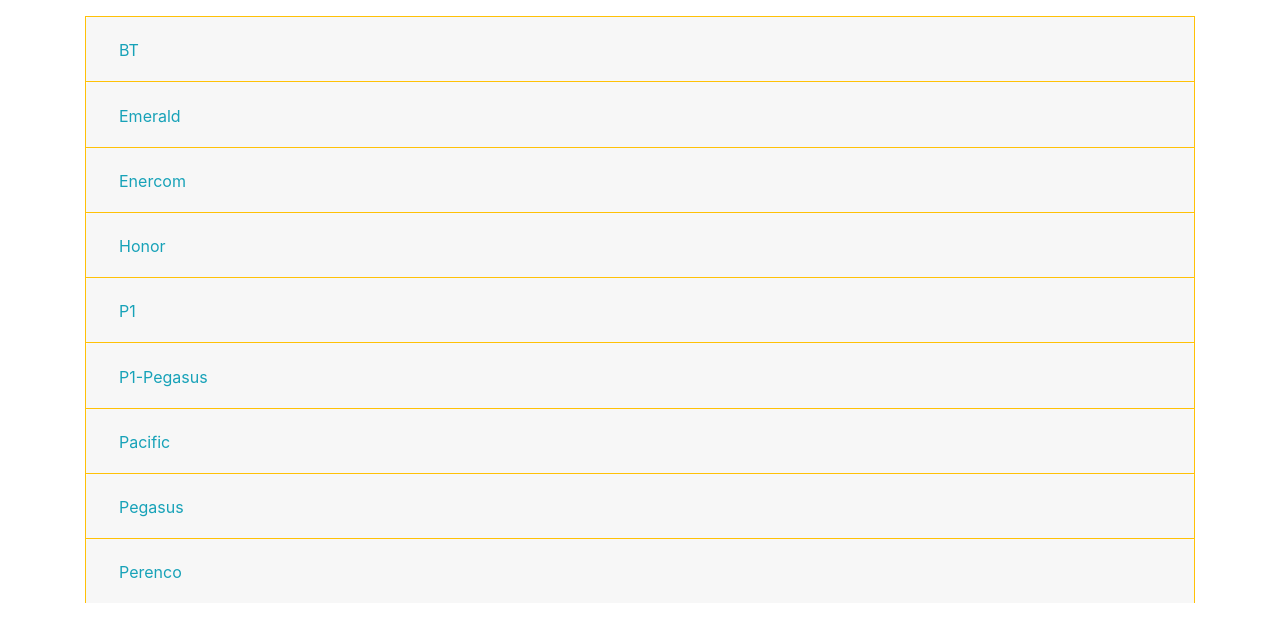
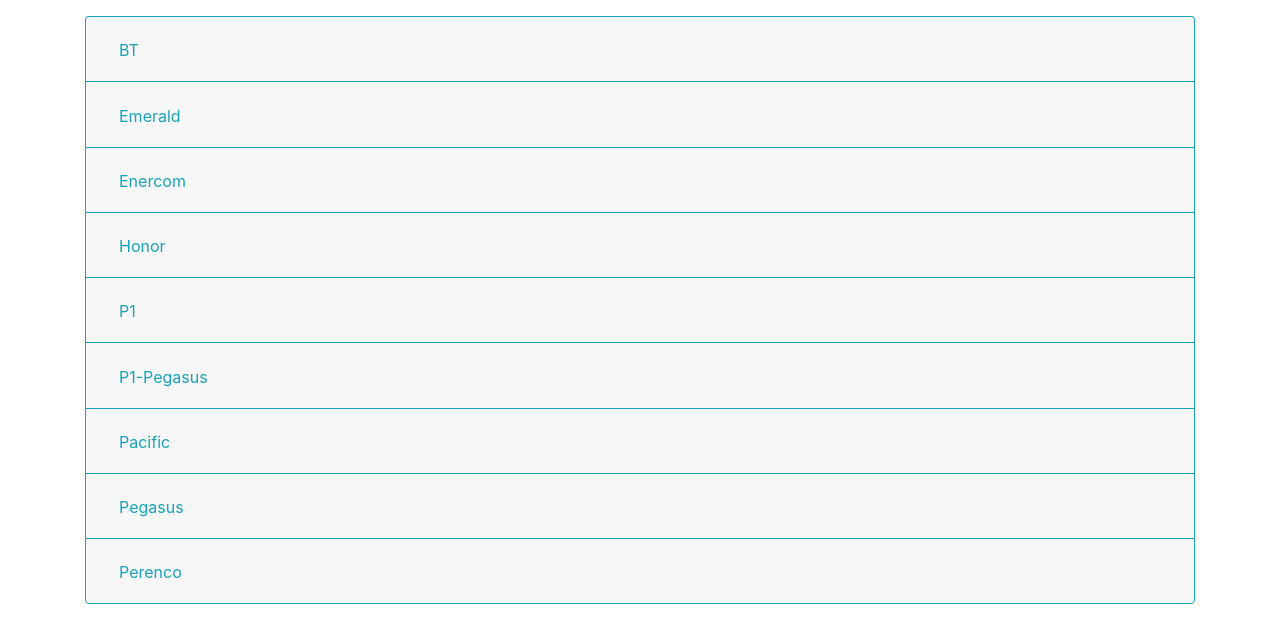
Before and after one commit to jhon-aguirre09/ticket_enercom, a Django app: page /clients/ in a window 1280 px wide. Shown: the part 83-726 px from the top of the page. Run offline with Django 3.2, Linux system fonts and the light colour scheme; a user stored in the database is signed in; data comes from the database, SQL or seed files in the repository; some libraries are stand-ins or nearby versions; some web fonts are replaced.

Commit message:
Finalización modulo clientes

```diff
--- a/tickets/clients/templates/clients/client_form.html
+++ b/tickets/clients/templates/clients/client_form.html
@@ -7,8 +7,9 @@
 
 {% block content %}
 
-<h4>Nuevo cliente</h4>
-
+<div class="jumbotron">
+  <h1 class="display-4">Nuevo cliente</h1>
+  <hr class="my-4">
   <form id="clientForm" action="{% url 'clients:create' %}" method="POST">
     {% csrf_token %}
     <div class="form-group row">
@@ -29,6 +30,7 @@
       </div>
     </div>
   </form>
+</div>
 
 {% endblock %}
 
--- a/tickets/clients/templates/clients/client_list.html
+++ b/tickets/clients/templates/clients/client_list.html
@@ -6,18 +6,18 @@
 {% block content %}
 <p></p>
   {% regroup client_list by name as client_lists %}
-  {% for clients in client_lists %}
-    <div class="accordion" id="accordionExample">
-      <div class="card border-warning">
-        <div class="card-header" id="heading{{clients.grouper}}">
+  <div class="accordion" id="accordionExample">
+    {% for clients in client_lists %}
+      <div class="card border-info">
+        <div class="card-header border-warning" id="heading{{clients.grouper}}">
           <h2 class="mb-0">
             <button class="btn btn-link text-info" type="button" data-toggle="collapse" data-target="#collapse{{clients.grouper}}" aria-expanded="false" aria-controls="collapse{{clients.grouper}}">
               {{ clients.grouper }}
             </button>
           </h2>
         </div>
-        <div id="collapse{{clients.grouper}}" class="collapse bg-light" aria-labelledby="heading{{clients.grouper}}" data-parent="#accordionExample">
-          <div class="card-body  text-info">
+        <div id="collapse{{clients.grouper}}" class="collapse" aria-labelledby="heading{{clients.grouper}}" data-parent="#accordionExample">
+          <div class="card-body text-info">
             {% for client_only in clients.list %}
               <form>
                 <div class="form-inline">
@@ -40,7 +40,7 @@
           </div>
         </div>
       </div>
-    </div>
-  {% endfor %}
+    {% endfor %}
+  </div>
 {% endblock %}
 {% block footer %}{% endblock %}
```
Lines whose indentation alone changed are shown as unchanged.
